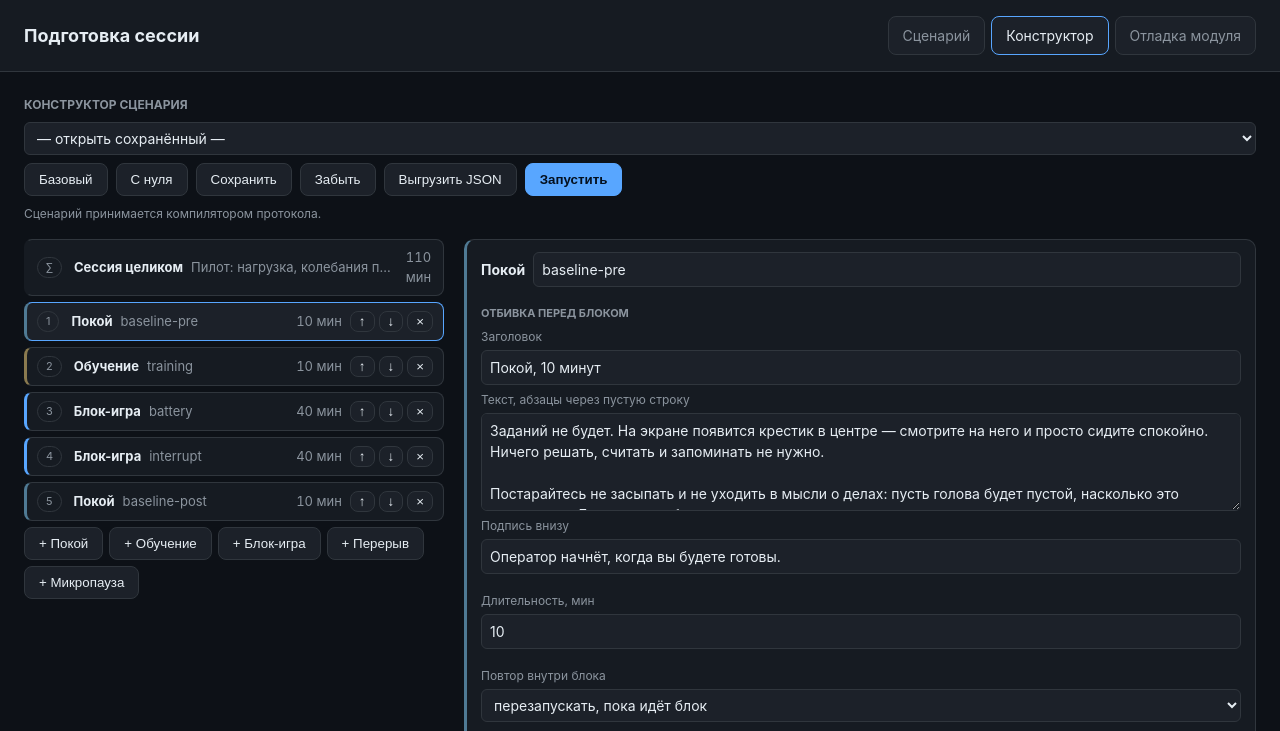
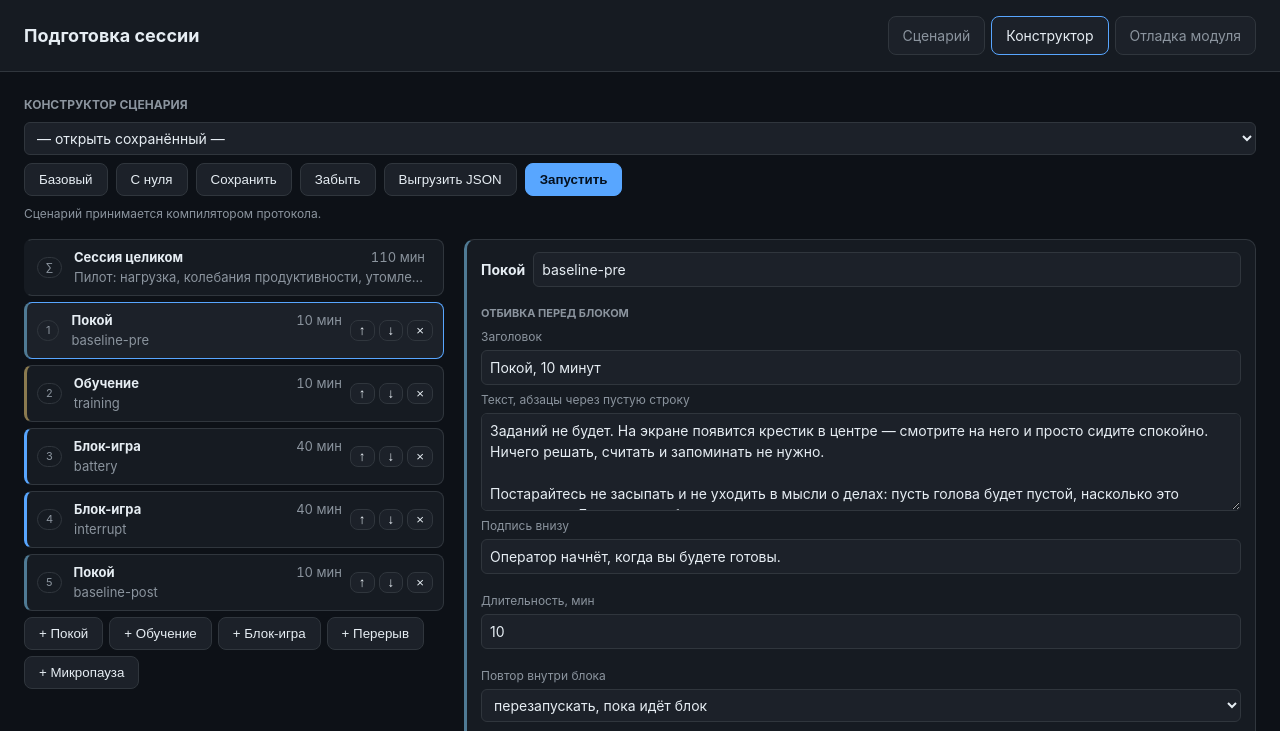
Before and after one commit to reconnectmind/demo_games, a website with bundled scripts: page apps/showcase/index.html in a window 1280 px wide. Both pictures are taken after a click on the button "Конструктор". Shown: the top 731 px of the page. Built offline with nearby package versions, Linux system fonts and the light colour scheme; what @gamespace/env would draw is missing.

Commit message:
minor ui fix

```diff
--- a/apps/showcase/src/styles.css
+++ b/apps/showcase/src/styles.css
@@ -144,10 +144,20 @@ body {
   .builder-body.is-deep { grid-template-columns: minmax(0, 1fr); }
 }
 .builder-list { display: flex; flex-direction: column; gap: 6px; }
+/*
+ * Строка расписания в две строки: сверху вид блока и время, снизу его имя. В
+ * одну строку всё это соревновалось за узкую колонку, и первым исчезало имя —
+ * то самое, чем на блок ссылается контрбалансировка и по чему его узнают в
+ * журнале. Ручки порядка стоят справа во всю высоту: они про строку целиком.
+ */
 .builder-row {
-  display: flex;
+  display: grid;
+  grid-template-columns: auto minmax(0, 1fr) auto auto;
+  grid-template-areas:
+    "num title time ops"
+    "num id    id   ops";
   align-items: center;
-  gap: 8px;
+  column-gap: 8px;
   border: 1px solid var(--border);
   border-left: 3px solid var(--border);
   border-radius: 8px;
@@ -156,6 +166,11 @@ body {
   cursor: pointer;
   font-size: 13px;
 }
+.builder-row > .pill { grid-area: num; }
+.builder-row > b { grid-area: title; }
+.builder-row > .builder-row-id { grid-area: id; }
+.builder-row > .builder-row-time { grid-area: time; }
+.builder-row > .builder-row-ops { grid-area: ops; }
 .builder-row:hover { background: var(--panel-2); }
 .builder-row.is-picked { border-color: var(--accent); background: var(--panel-2); }
 .builder-row.is-baseline { border-left-color: #4f7a94; }
@@ -164,14 +179,22 @@ body {
 .builder-row.is-pause { border-left-color: #6b6b6b; }
 .builder-row.is-micro { border-left-color: #3d4a55; }
 .builder-row.is-session { border-left-color: transparent; }
-/* Строка задачи живёт внутри панели блока: тот же список, но без номера части. */
-.builder-row.is-task { border-left-color: transparent; padding: 5px 8px; }
+/*
+ * Строка задачи живёт внутри панели блока: тот же список, но без номера части и
+ * без времени, поэтому вторая строка ей не нужна — имя модуля встаёт рядом.
+ */
+.builder-row.is-task {
+  display: flex;
+  gap: 8px;
+  border-left-color: transparent;
+  padding: 5px 8px;
+}
 .builder-row.is-task b { font-weight: 500; }
 .builder-tasks { display: flex; flex-direction: column; gap: 4px; }
 .builder-row b { white-space: nowrap; }
 .builder-row .pill { flex: none; }
 .builder-row-id { color: var(--muted); overflow: hidden; text-overflow: ellipsis; white-space: nowrap; }
-.builder-row-time { margin-left: auto; color: var(--muted); font-variant-numeric: tabular-nums; }
+.builder-row-time { color: var(--muted); font-variant-numeric: tabular-nums; white-space: nowrap; }
 .builder-row-ops { display: flex; gap: 4px; }
 .builder-row-ops .btn { padding: 2px 8px; }
 .builder-block {
```
